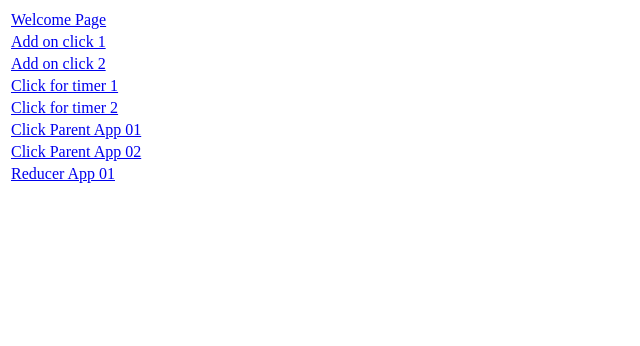
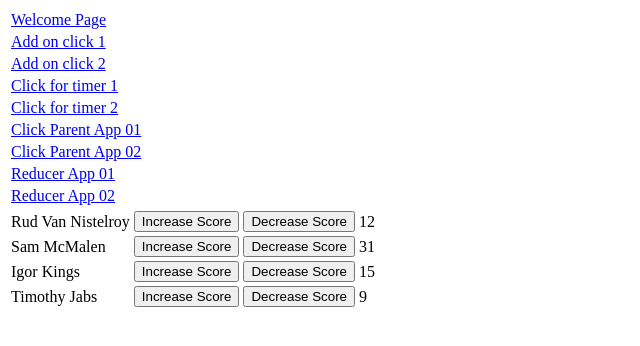
Before and after one commit to rahulshivsharan/basicReactApp01, a React app: page /reducerapp02 in a window 1280 px wide. Shown: the top 346 px of the page, without its empty margins (0-640 px from the left). Built offline with nearby package versions, Linux system fonts and the light colour scheme; the HTML template or start-up script is replaced by a standard one.

Commit message:
Demonstration of useReducer hook for list of players
	Demonstration of useReducer hook for list of players
	using the hook useReducer to increase or decrease the score
	of the players

```diff
--- a/src/index.jsx
+++ b/src/index.jsx
@@ -11,6 +11,7 @@ import DemoExample04 from "./Example04.jsx";
 import ParentApp01 from "./passOnToChildEx01/ParentApp01.jsx";
 import ParentComp02 from "./passOneValueToComponentEx02/ParentComponent02.jsx";
 import ClickComponent01 from "./reducer01/ClickComponent01.jsx";
+import PlayerScore from "./useReducer02/PlayerScore.jsx";
 
 export default function App(){
 	console.log("App rendering");
@@ -62,6 +63,11 @@ export default function App(){
 											<Link to="/reducerapp01">Reducer App 01</Link>
 										</td>
 									</tr>
+									<tr>
+										<td>
+											<Link to="/reducerapp02">Reducer App 02</Link>
+										</td>
+									</tr>
 								</table>
 							</div>
 						</div>
@@ -76,6 +82,7 @@ export default function App(){
 							<Route path="/parent01" element={<ParentApp01 />} />
 							<Route path="/parent02" element={<ParentComp02 />} />
 							<Route path="/reducerapp01" element={<ClickComponent01 />} />
+							<Route path="/reducerapp02" element={<PlayerScore />} />
 						</Routes>
 					</div>
 				</div>
--- /dev/null
+++ b/src/useReducer02/PlayerScore.jsx
@@ -0,0 +1,119 @@
+'use strict'
+
+import React, {Fragment, useReducer} from "react";
+
+export default function PlayerScore(){
+
+	/**
+	 * Initial state value containing
+	 * list of player objects
+	 * **/
+	const playerList = [
+		{ "id": 123, 	"name" : "Rud Van Nistelroy", 	"score" : 12 },
+		{ "id": 231, 	"name" : "Sam McMalen", 		"score" : 31 },
+		{ "id": 13, 	"name" : "Igor Kings", 			"score" : 15 },
+		{ "id": 24, 	"name" : "Timothy Jabs", 		"score" : 9  }
+	];
+
+	/**
+	 * Reducer function accepting state and
+	 * action, here state is list of players
+	 * **/
+	const reducerFn = (players, action)=>{
+
+		/**
+		 * If the 'type' in the action object
+		 * contains value 'INCREASE' then search
+		 * for the specific player using 'playerId'
+		 * present in the action object and increase the
+		 * count of the 'score' by 1.
+		 * */
+		if(action.type === "INCREASE"){
+
+			const updatedScores = players.map((playerObj)=>{
+				if(playerObj.id === action.playerId){
+					playerObj.score = ++playerObj.score;
+				}
+				return playerObj;
+			});
+
+			return updatedScores;
+
+		/**
+		 * If the 'type' in the action object
+		 * contains value 'REDUCE' then search
+		 * for the specific player using 'playerId'
+		 * present in the action object and reduce the
+		 * count of the 'score' by 1.
+		 * */
+		}else if(action.type === "REDUCE"){
+
+			const updatedScores = players.map((playerObj)=>{
+				if(playerObj.id === action.playerId){
+					playerObj.score = --playerObj.score;
+				}
+				return playerObj;
+			});
+
+			return updatedScores;
+		}else{
+			return players;
+		}
+	};
+
+	const [listOfPlayers , dispatch] = useReducer(reducerFn, playerList);
+
+	/**
+	 * this below function is invoked on the
+	 * click of 'Increase Score' button. Its dispatches
+	 * object containing 'playerId' of whose score needs to be
+	 * increased and action 'type' holding value 'INCREASE'.
+	 * **/
+	const handleIncrement = (playerObject)=>{
+		dispatch({
+			"type" : "INCREASE",
+			"playerId" : playerObject["id"]
+		});
+	};
+
+	/**
+	 * this below function is invoked on the
+	 * click of 'Decrease Score' button. Its dispatches
+	 * object containing 'playerId' of whose score needs to be
+	 * decreased and action 'type' holding value 'REDUCE'.
+	 * **/
+	const handleDecrement = (playerObject)=>{
+		dispatch({
+			"type" : "REDUCE",
+			"playerId" : playerObject["id"]
+		});
+	};
+
+	return(
+		<Fragment>
+			<div className="well">
+				<table className="table table-bordered table-stripped">
+					{listOfPlayers.map((playerInstance)=>{
+							return (
+								<tr key={playerInstance["id"]}>
+									<td>{playerInstance["name"]}</td>
+									<td>
+										<button type="button" onClick={()=>{
+											handleIncrement(playerInstance);
+										}} className="btn btn-primary">Increase Score</button>
+									</td>
+									<td>
+										<button type="button" onClick={()=>{
+											handleDecrement(playerInstance);
+										}} className="btn">Decrease Score</button>
+									</td>
+									<td>{playerInstance["score"]}</td>
+								</tr>
+							)
+
+					})}
+				</table>
+			</div>
+		</Fragment>
+	);
+}
```
Also changed, not shown: dest/app.js.
